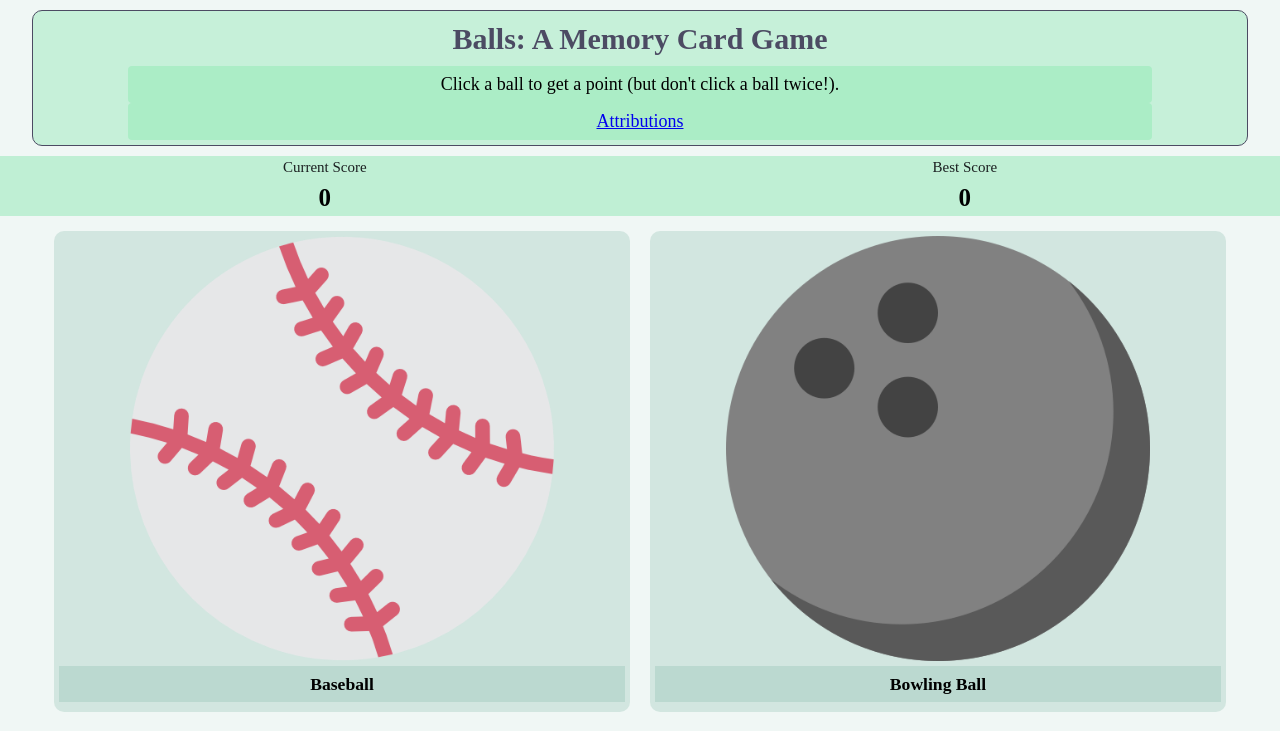
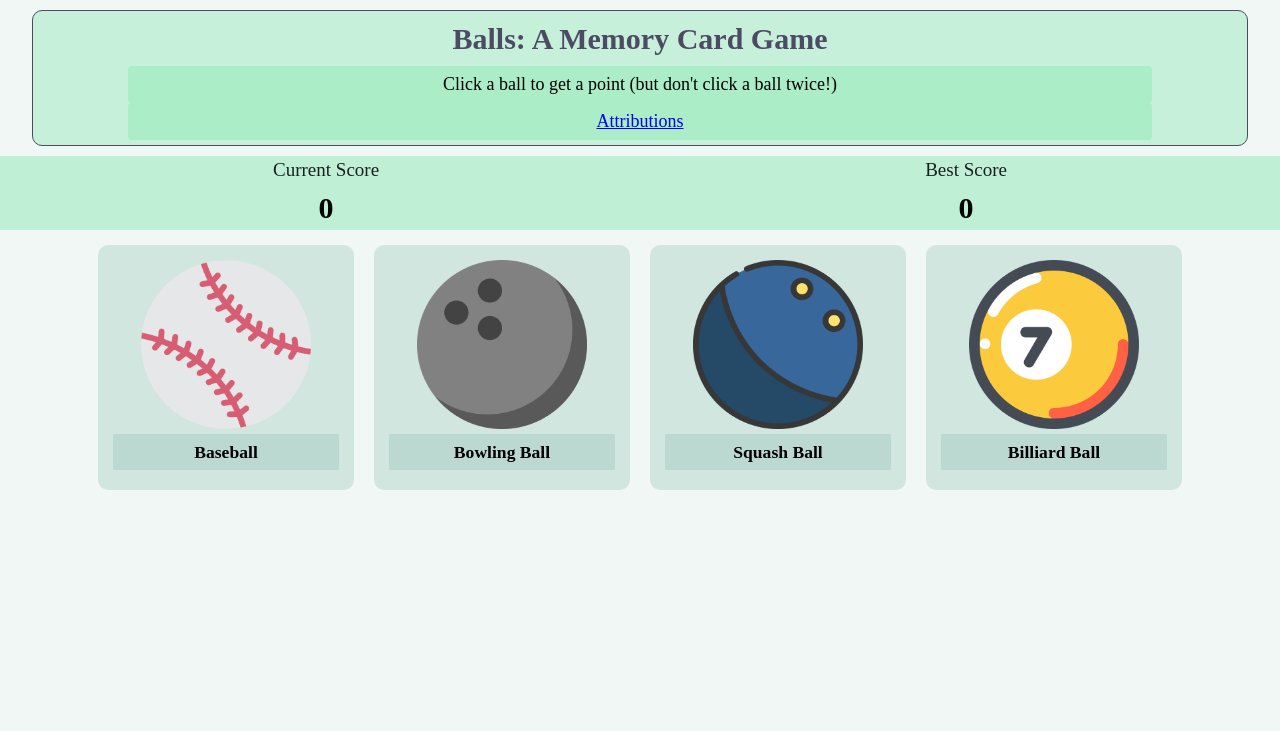
Before and after one commit to 01zulfi/memory-card, a React (Create React App) app: page / in a window 1280 px wide. Shown: the top 731 px of the page. Built offline with nearby package versions, Linux system fonts and the light colour scheme.

Commit message:
Fix minor issues; make CSS responsive

```diff
--- a/src/components/BallSection.js
+++ b/src/components/BallSection.js
@@ -17,7 +17,7 @@ const BallSection = ({ score }) => {
 
     setTimeout(() => {
       setFourBalls(balls.getFourRandom());
-    }, 2000);
+    }, 1500);
   };
 
   const setBallClicked = (id, event) => {
--- a/src/components/Header.js
+++ b/src/components/Header.js
@@ -5,7 +5,7 @@ const Header = () => {
   return (
     <div className="header">
       <h1 className="title">Balls: A Memory Card Game</h1>
-      <p>Click a ball to get a point (but don't click a ball twice!). </p>
+      <p>Click a ball to get a point (but don't click a ball twice!)</p>
       <p>
         <a
           target="_blank"
--- a/src/styles/BallSection.css
+++ b/src/styles/BallSection.css
@@ -23,6 +23,11 @@ div.ball-div {
   align-items: center;
 }
 
+div.ball-div:hover {
+  background-color: rgb(182, 214, 204, 0.3);
+  cursor: pointer;
+}
+
 div.ball-div.clicked-twice {
   border: 2px solid red;
   background-color: rgb(182, 214, 204, 0.1);
@@ -43,3 +48,14 @@ div.ball-div p {
   font-weight: 600;
   background-color: rgb(182, 214, 204, 0.8);
 }
+
+@media (min-width: 768px) {
+  section.ball-section {
+    flex-wrap: nowrap;
+  }
+
+  div.ball-div {
+    width: 20%;
+    padding: 15px;
+  }
+}
--- a/src/styles/Scoreboard.css
+++ b/src/styles/Scoreboard.css
@@ -18,10 +18,16 @@ p {
 
 p.score-heading {
   color: #1b2021;
-  font-size: 15px;
+  font-size: 19px;
 }
 
 p.score-display {
   font-weight: bolder;
   font-size: 25px;
 }
+
+@media (min-width: 768px) {
+  p.score-display {
+    font-size: 30px;
+  }
+}
```
